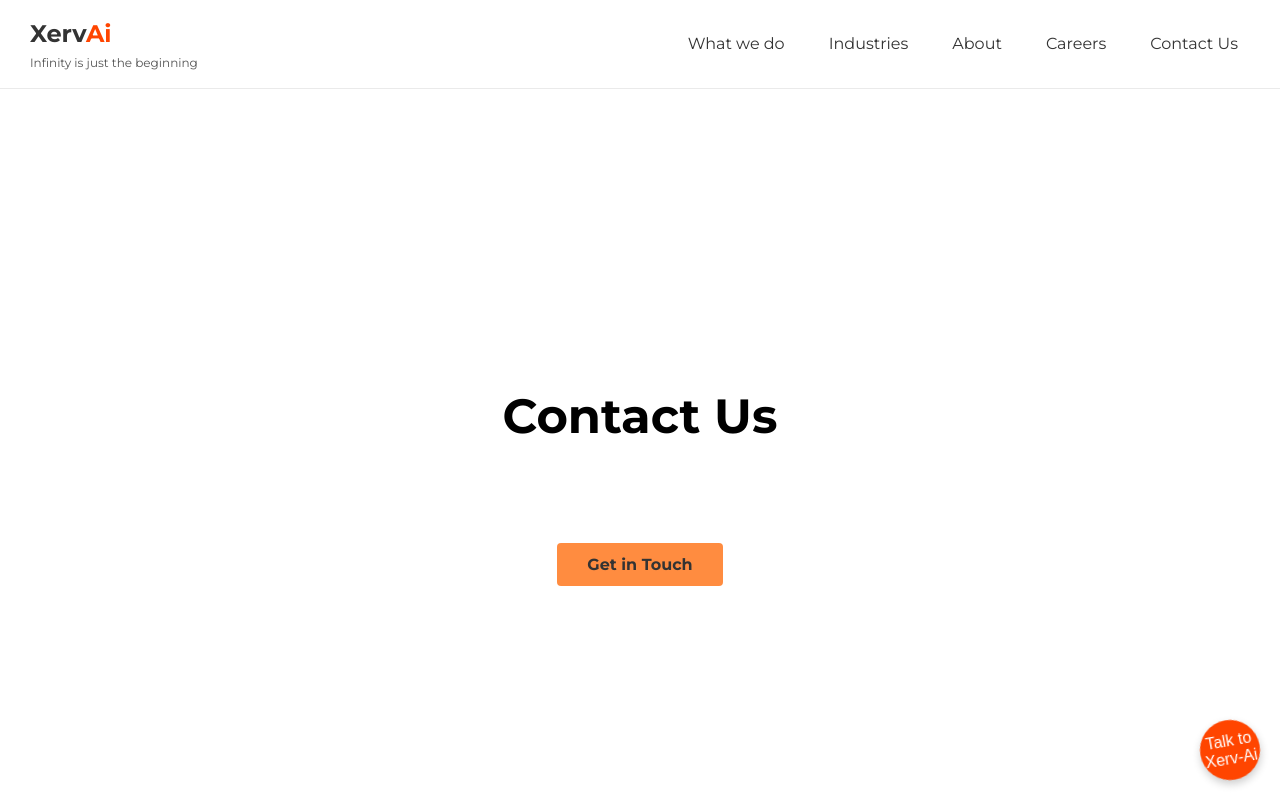
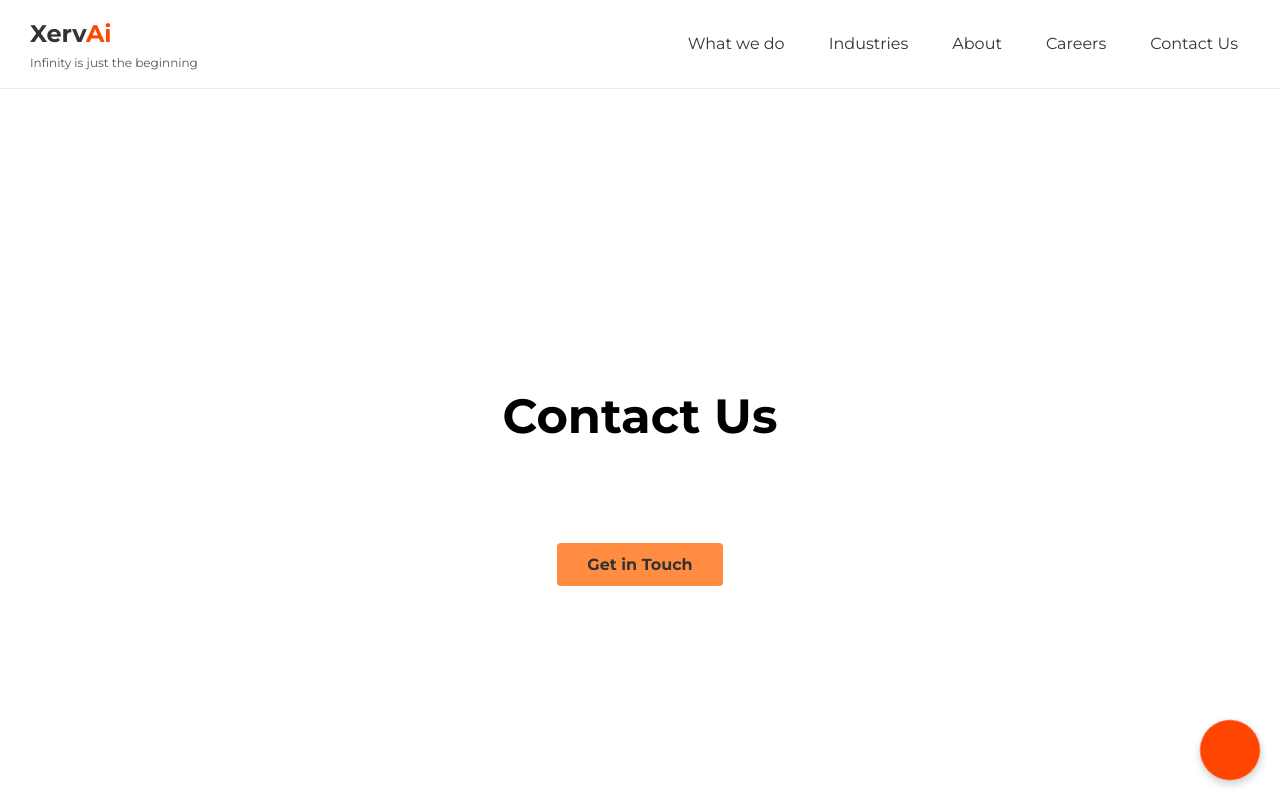
Before and after one commit to vinayaksakate1802/test-xervai31082025, a website: page public/contact-us/index.html in a window 1280 px wide. Shown: the top 800 px of the page. Drawn offline with Linux system fonts and the light colour scheme.

Commit message:
Update index.html

```diff
--- a/public/contact-us/index.html
+++ b/public/contact-us/index.html
@@ -185,7 +185,7 @@
       <a href="/terms" class="hover:opacity-80">Terms & Conditions</a>
     </p>
     <div id="xervai-chatbot" class="chatbot-container">
-      <button class="chatbot-toggle" style="background: #FF4500; color: white;">Talk to Xerv-Ai</button>
+      <button class="chatbot-toggle" style="background: #FF4500; color: white;"></button>
     </div>
   </footer>
 
```
